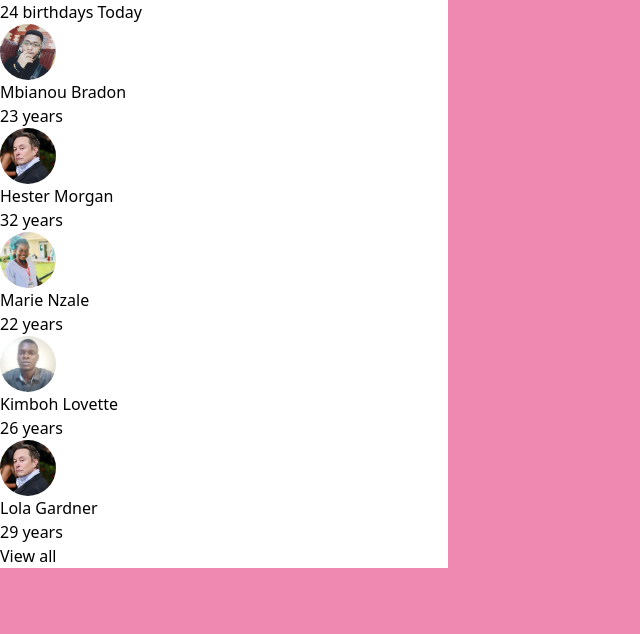
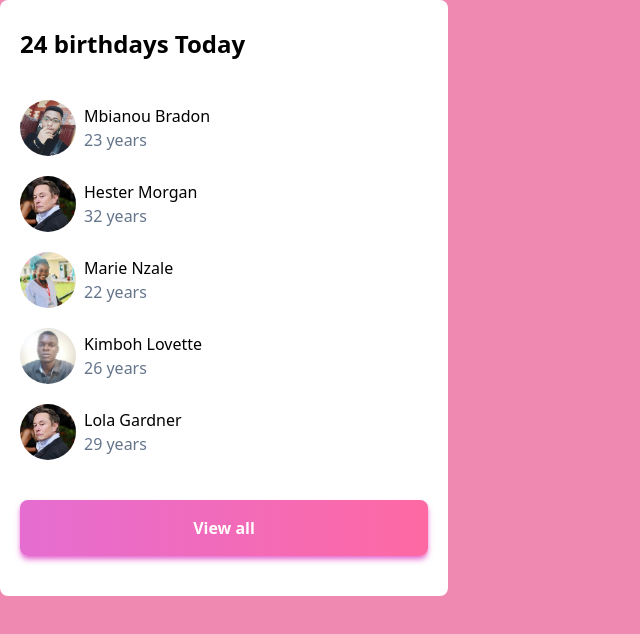
Before and after one commit to mbianou-bradon/icodethis-daily-ui-challenge, a website: page public/Dec 20, 2022/index.html in a window 1280 px wide. Shown: the whole page, without its empty margins (0-640 px from the left). Drawn offline with Linux system fonts and the light colour scheme.

Commit message:
Added styling

```diff
--- a/public/Dec 20, 2022/index.html
+++ b/public/Dec 20, 2022/index.html
@@ -9,10 +9,10 @@
 </head>
 <body class="bg-[#f089b1]">
 
-    <div class="max-w-md bg-white">
+    <div class="max-w-md bg-white rounded-lg px-5 pt-2 pb-10">
         <div >
-            <div><h2>24 birthdays Today</h2></div>
-            <div class="[&>*]: [&>*] [&>*]: [&>*>div>img]:h-14 [&>*>div>img]:rounded-full [&>*>div>img]:aspect-square [&>*>div>img]:object-cover [&>*>div>img]:object-center [&>*>div>img:hover]:scale-125 [&>*>div>img]:transition-all [&>*>div>img]:duration-300 [&>*>div>img]:ease-linear [&>*>div>img]:cursor-pointer">
+            <div class="text-2xl font-semibold mt-5 mb-10"><h2>24 birthdays Today</h2></div>
+            <div class="my-10 [&>*]:flex [&>*]:items-center [&>*]:gap-2 [&>*]:my-5 [&>*>div>p]:text-slate-500 [&>*>div>img]:h-14 [&>*>div>img]:rounded-full [&>*>div>img]:aspect-square [&>*>div>img]:object-cover [&>*>div>img]:object-center [&>*>div>img:hover]:scale-125 [&>*>div>img]:transition-all [&>*>div>img]:duration-300 [&>*>div>img]:ease-linear [&>*>div>img]:cursor-pointer">
                 <div>
                     <div><img src="../assets/Dec 13, 2022/Bradon.jpg" alt=""></div>
                     <div>
@@ -51,7 +51,7 @@
 
             </div>
 
-            <div><h2>View all</h2></div>
+            <div class="bg-gradient-to-l from-[#fe69a3] to-[#e56dd1] text-center text-white font-semibold py-4 rounded-lg w-full shadow-md shadow-[#e56dd1] cursor-pointer hover:bg-gradient-to-r hover:from-[#fe69a3] hover:to-[#e56dd1]"><h2>View all</h2></div>
 
         </div>
     </div>
```
Also changed, not shown: public/style.css.
